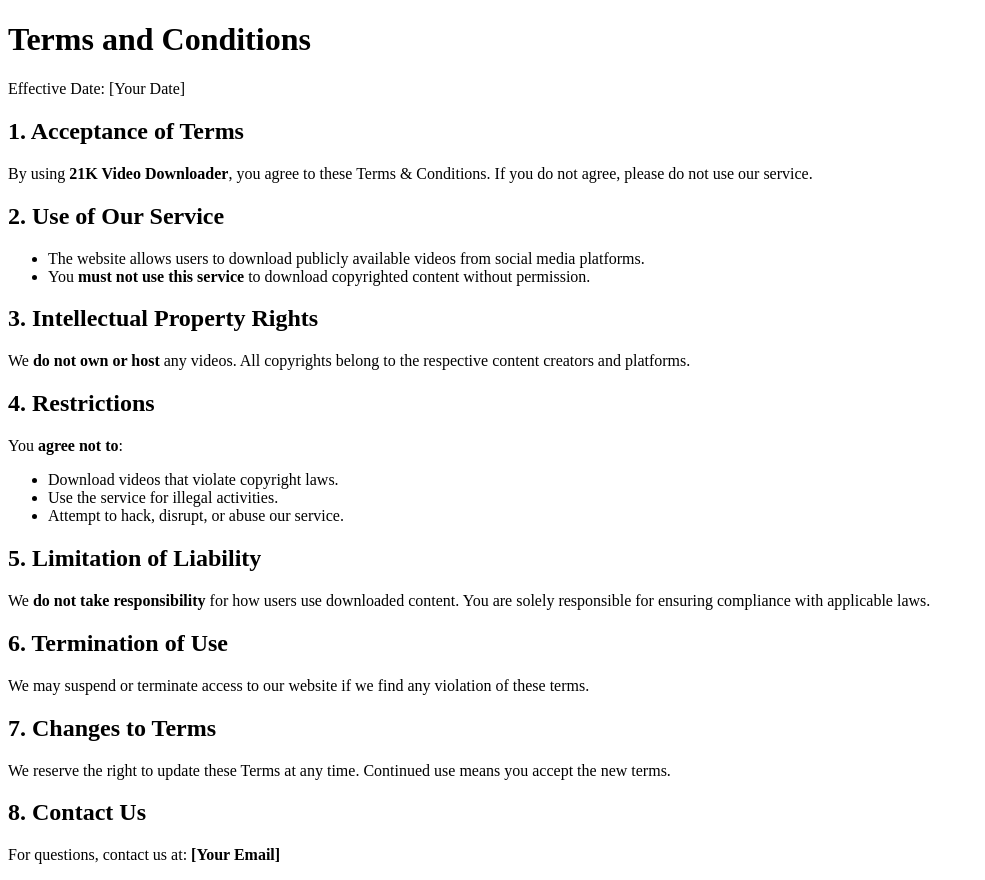
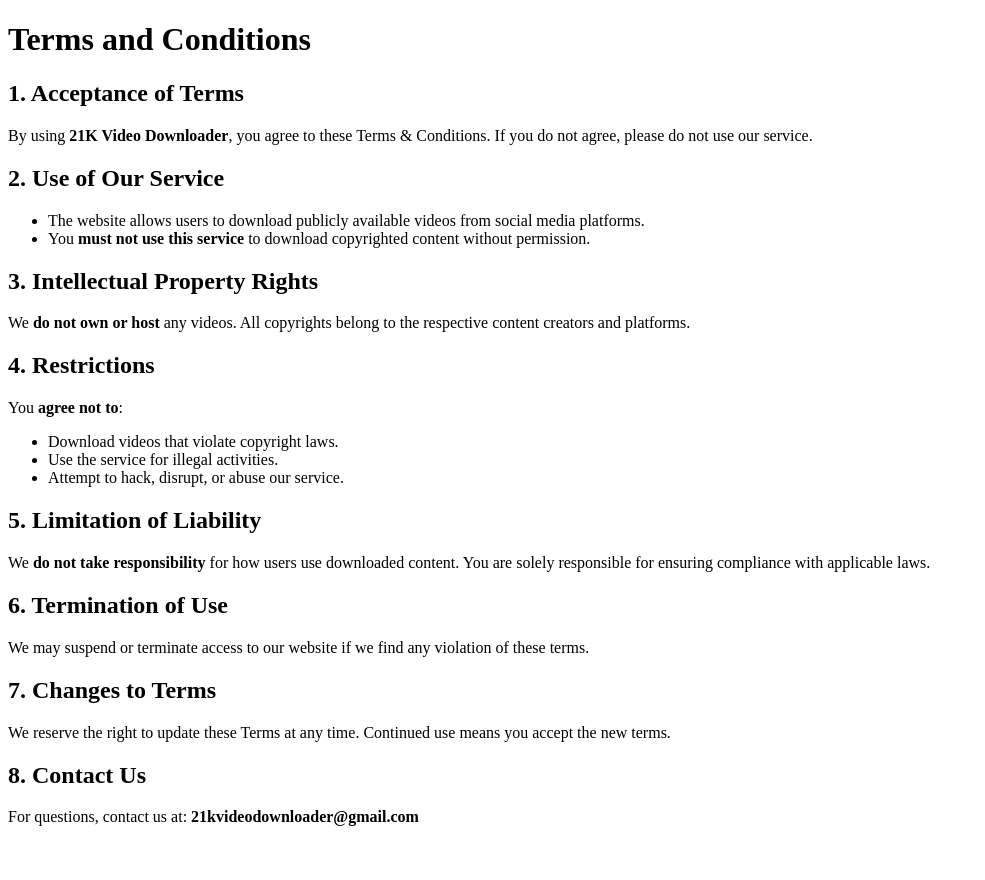
Before and after one commit to alwaysnithish/21K.VideoDownloader, a Django app: page /termsandconditions/ in a window 1280 px wide. Shown: the whole page, without its empty margins (0-985 px from the left). After the commit the page ends 826 px from the top, so only its background shows below. Run offline with Django 5.2, Linux system fonts and the light colour scheme.

Commit message:
Update termsandconditions.html

```diff
--- a/templates/termsandconditions.html
+++ b/templates/termsandconditions.html
@@ -8,7 +8,7 @@
 <body>
     <header>
         <h1>Terms and Conditions</h1>
-        <p>Effective Date: [Your Date]</p>
+
     </header>
 
     <section>
@@ -56,7 +56,7 @@
 
     <section>
         <h2>8. Contact Us</h2>
-        <p>For questions, contact us at: <strong>[Your Email]</strong></p>
+        <p>For questions, contact us at: <strong>21kvideodownloader@gmail.com</strong></p>
     </section>
 </body>
 </html>
```
